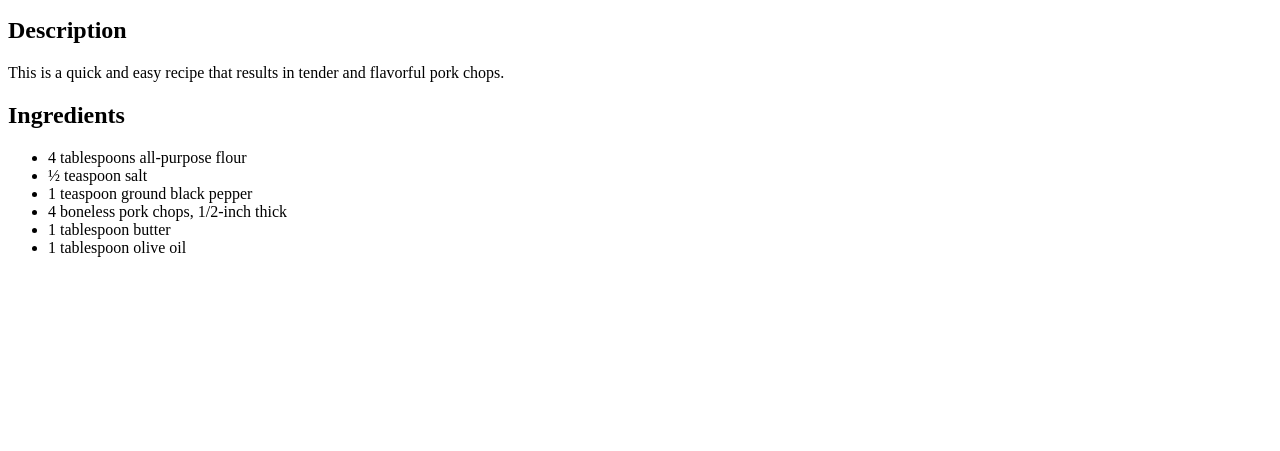
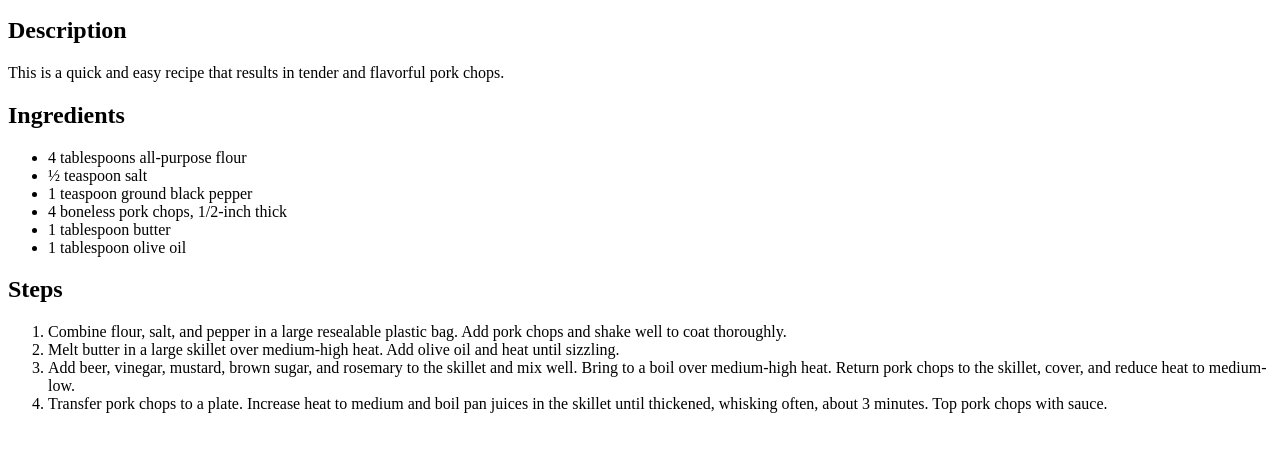
Before and after one commit to ahmedy20/odin_recipes, a plain HTML site: page recipes/beer-braised.html in a window 1280 px wide. Shown: the part 101-552 px from the top of the page. Drawn offline with Linux system fonts and the light colour scheme.

Commit message:
Add steps

```diff
--- a/recipes/beer-braised.html
+++ b/recipes/beer-braised.html
@@ -20,6 +20,12 @@
         <li>1 tablespoon butter</li>
         <li>1 tablespoon olive oil</li>
     </ul>
-
+    <h2>Steps</h2>
+    <ol>
+        <li>Combine flour, salt, and pepper in a large resealable plastic bag. Add pork chops and shake well to coat thoroughly.</li>
+        <li>Melt butter in a large skillet over medium-high heat. Add olive oil and heat until sizzling. </li>
+        <li>Add beer, vinegar, mustard, brown sugar, and rosemary to the skillet and mix well. Bring to a boil over medium-high heat. Return pork chops to the skillet, cover, and reduce heat to medium-low. </li>
+        <li>Transfer pork chops to a plate. Increase heat to medium and boil pan juices in the skillet until thickened, whisking often, about 3 minutes. Top pork chops with sauce.</li>
+    </ol>
 </body>
 </html>
```
